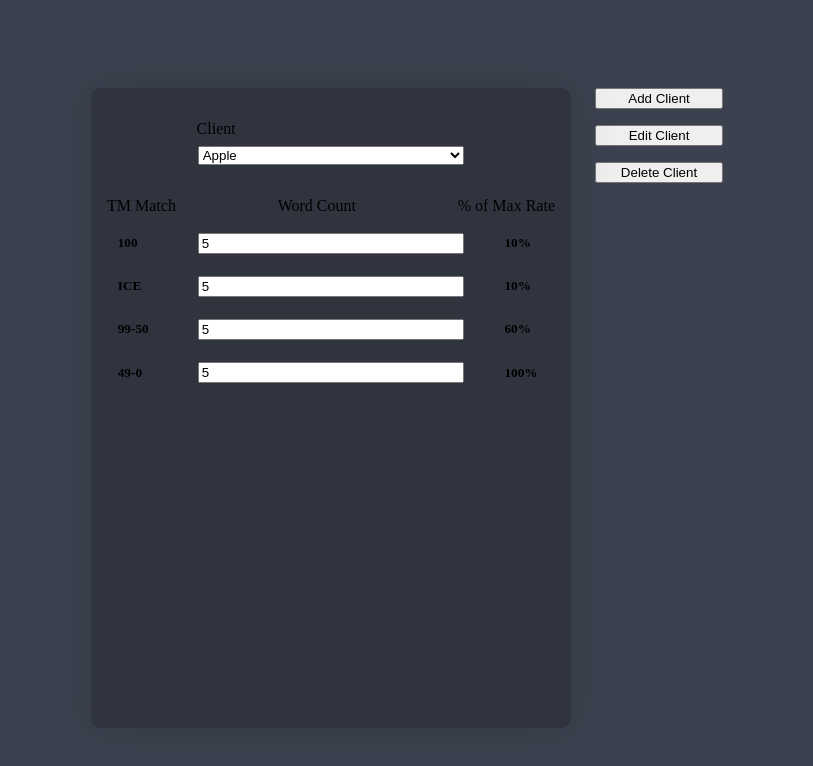
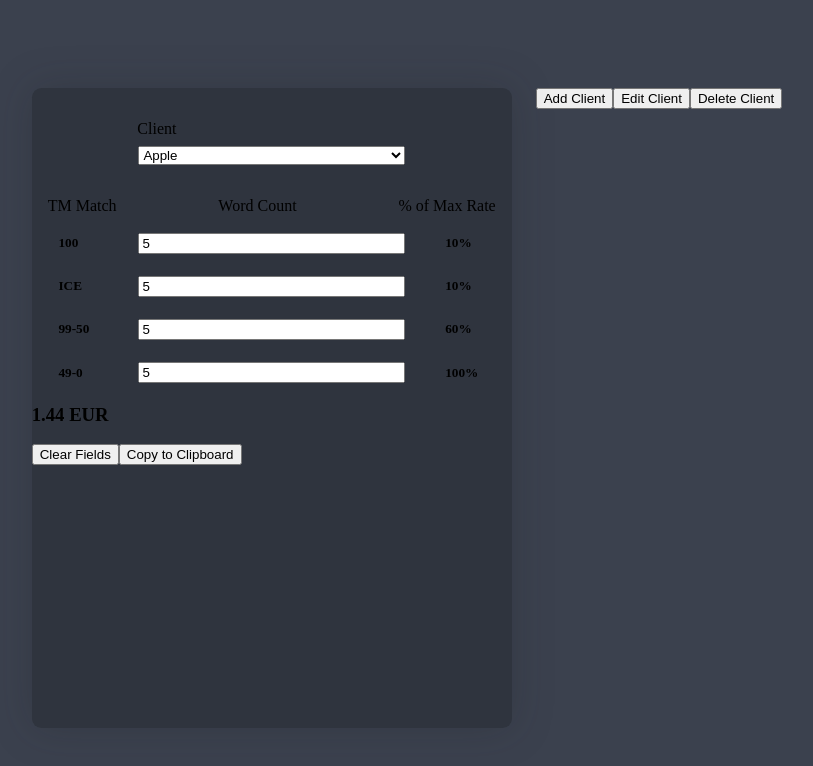
Before and after one commit to ThePhilgrim/tcjs, a website built with webpack: page src/template.html in a window 1280 px wide. Both pictures are taken after typing "5", "5", "5", "5" into the empty fields and a click on the button "Add Client". Shown: the whole page, without its empty margins (317-1130 px from the left). Built offline with nearby package versions, Linux system fonts and the light colour scheme; data requests are answered from the project's data file; files whose address does not match are found by name.

Commit message:
Output rate total on UI

```diff
--- a/src/js/calculateRate.js
+++ b/src/js/calculateRate.js
@@ -1,10 +1,16 @@
 import { selectedClientData, wordFields } from './handleClients';
+
+const sumContainer = document.querySelector('.sum-container');
 
 // selectedClientData = {
 //   currency: currentClient['currency'],
 //   full_rate: currentClient['full_rate'],
 //   matrix: currentClient['matrix'],
 // };
+
+function populateSumContainer(num) {
+  sumContainer.innerHTML = `<h3>${num} ${selectedClientData['currency']}</h3>`;
+}
 
 function roundToTwo(num) {
   return num.toFixed(2);
@@ -15,7 +21,7 @@ export function calculateRate() {
 
   wordFields.forEach((field) => {
     sum += selectedClientData.full_rate * field.id * field.value;
-    let roundedSum = roundToTwo(sum);
-    console.log(roundedSum);
+
+    populateSumContainer(roundToTwo(sum));
   });
 }
--- a/src/template.html
+++ b/src/template.html
@@ -27,10 +27,12 @@
               </div>
               <ul class="matrix-rows" id="row-container"></ul>
             </div>
+            <div class="sum-container"></div>
+            <div class="sum-button-container"><button>Clear Fields</button><button>Copy to Clipboard</button></div>
           </div>
         </form>
       </div>
-      <div class="button-container">
+      <div class="client-button-container">
         <button>Add Client</button><button>Edit Client</button><button>Delete Client</button>
       </div>
     </div>
```
Also changed, not shown: dist/index.html, dist/main.js.
